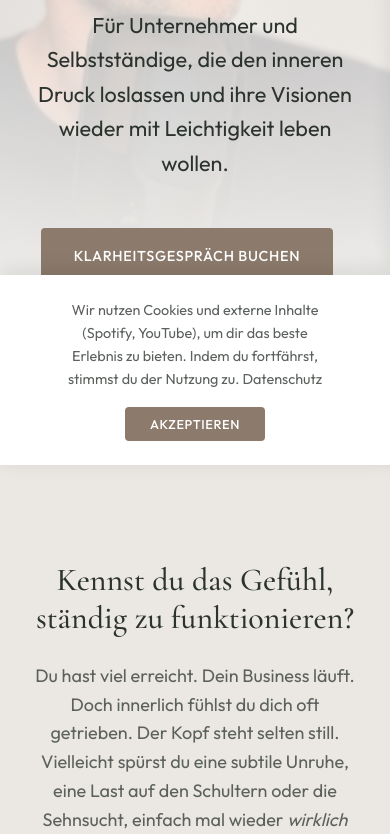
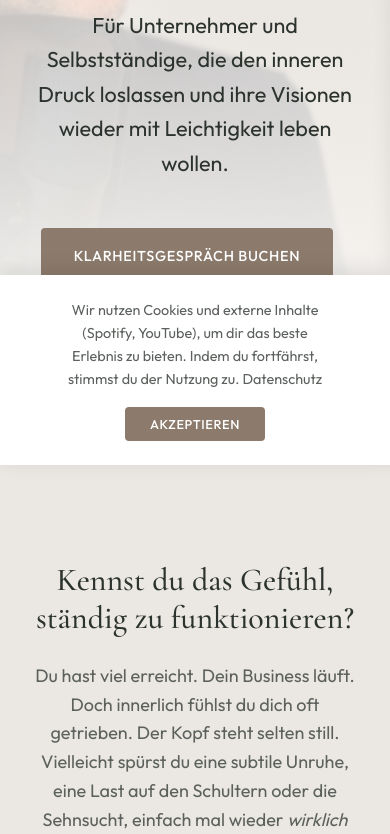
Before and after one commit to michael-geiregger/Homepage, a website built with Vite: page index.html in a window 390 px wide. Shown: the part 379-1213 px from the top of the page. Built offline with nearby package versions, Linux system fonts and the light colour scheme.

Commit message:
Fix: Nudge mobile hero focal point to 35%

```diff
--- a/src/style.css
+++ b/src/style.css
@@ -407,7 +407,7 @@ p {
   /* Ensure the face is visible on narrow screens */
   @media (max-aspect-ratio: 1/1) {
     .hero-bg {
-      background-position: 25% 20%;
+      background-position: 35% 20%;
       /* Nudge to reveal face better on portrait (face is on the left) */
     }
   }
```
